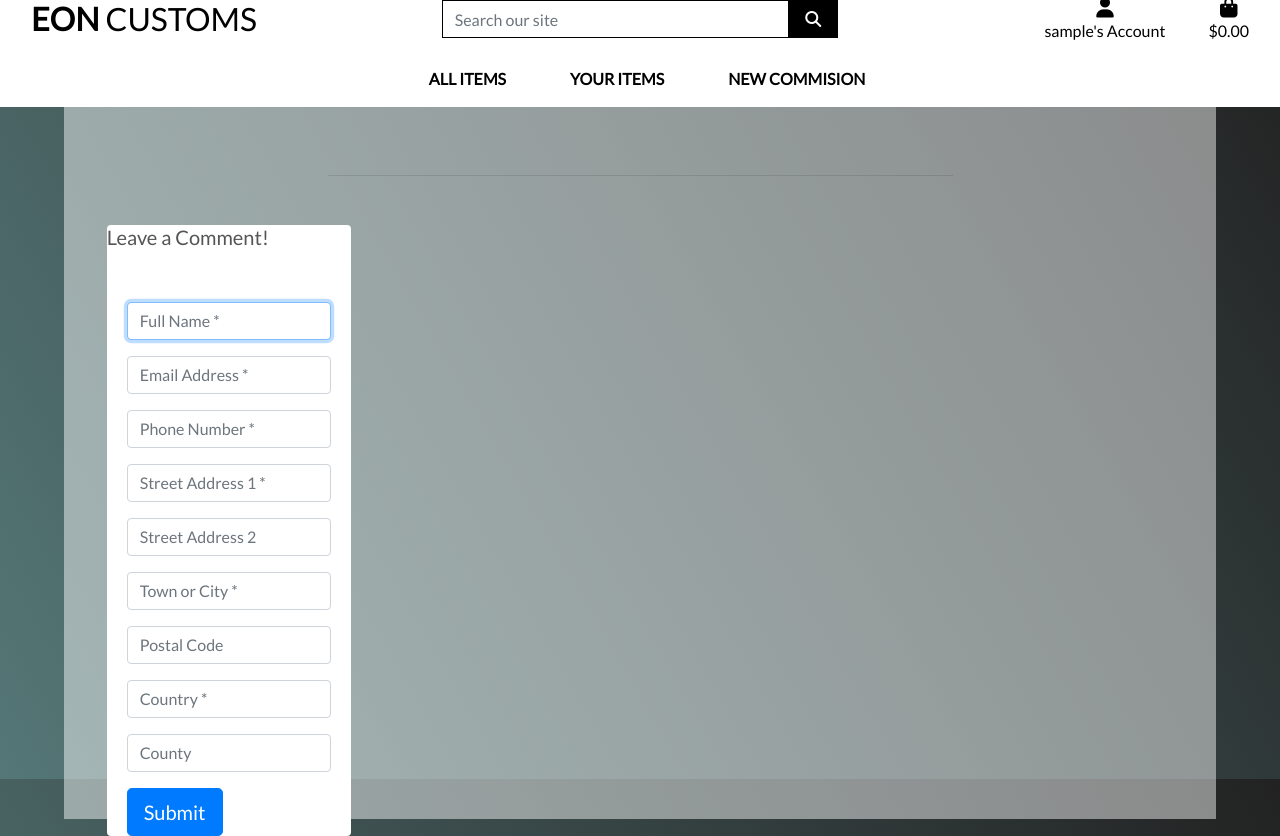
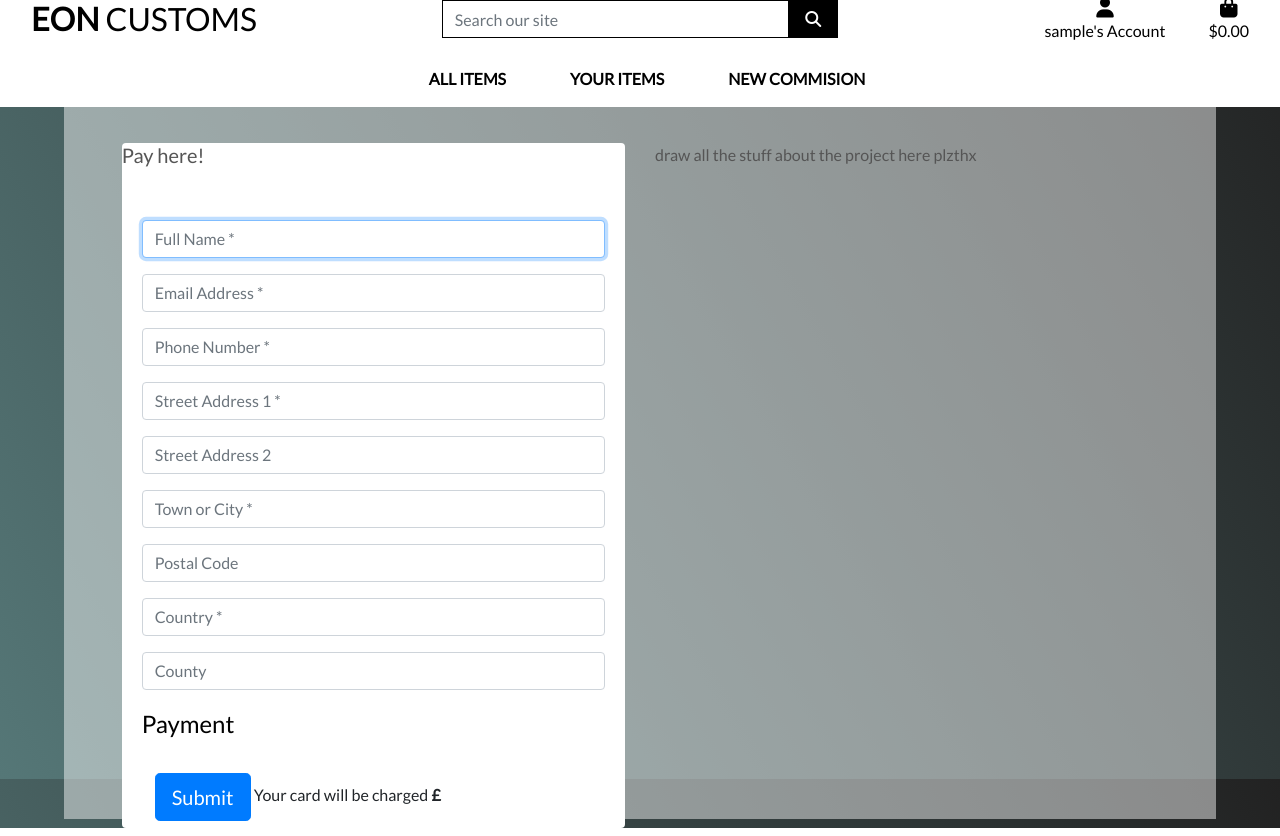
Before and after one commit to EonTAS/FullStack, a Django app: template checkout/templates/checkout/checkout.html in a window 1280 px wide. Shown: the part 21-857 px from the top of the page. Run offline with Django 3.2, Linux system fonts and the light colour scheme; the template is opened without the code that fills it: values that come from a table or form of the project are taken from there, others are empty; the visitor is signed in with stand-in values (Sample User, id 1); some libraries are stand-ins or nearby versions.

Commit message:
Tidied checkout to only allow use if logged in and added placeholder purchase display

```diff
--- a/checkout/templates/checkout/checkout.html
+++ b/checkout/templates/checkout/checkout.html
@@ -15,30 +15,37 @@
 <div class="overlay"></div>
 <div class="container-fluid">
     <div class="row">
-        <div class="col text-center mt-3">
-            <h2 class="logo-font">{{ project.name }}</h2>
-            <hr class="w-50 mb-1">
-        </div>
-    </div>
-    <div class="row">
         <div class="project-container col-10 offset-1">
-            <div class="row mt-1 mb-2"><hr></div>
             <div class="row">
-                {% if request.user.is_authenticated %}
+                <div class="col-12 col-lg-6 order-lg-last mb-5">
+                    draw all the stuff about the project here plzthx
+                </div>
+                <div class="col-12 col-lg-6">
                     <div class="card h-10 border-0">
                         <h5 class="card-title">
-                            Leave a Comment!
+                            Pay here!
                         </h5>
                         {% load crispy_forms_tags %}
                         <div class="card-body pb-0">
                             <form method="post" style="margin-top: 1.3em;">
                                 {{ order_form | crispy }}
                                 {% csrf_token %}
-                                <button type="submit" class="btn btn-primary  btn-lg">Submit</button>
+                                <fieldset class"px-3">
+                                    <legend class="fieldset-label email text-black">Payment</legend>
+                                    <!-- STRIPE magic stuff-->
+                                    <div class="mb-3" id="card-element"></div>
+                                    <div class="mb-3 text-danger" id="card-errors" role="alert"></div>
+                                </fieldset>
+                                <div class="btn rounded-0" id="submit-button">
+
+                                    <button type="submit" class="btn btn-primary  btn-lg">Submit</button>
+                                    <span>Your card will be charged <strong>£{{project.price|floatformat:2}}</strong></span>
+                                </div>
+
                             </form>
                         </div>
                     </div>
-                {% endif %}
+                </div>
             </div>
         </div>
     </div>
--- a/checkout/views.py
+++ b/checkout/views.py
@@ -7,6 +7,9 @@ from projects.models import Project
 # Create your views here.
 def checkout(request, id):
     project = get_object_or_404(Project, pk=id)
+    if not request.user.is_authenticated:
+        messages.error(request, "no search entered")
+        return redirect(reverse('checkout'))
 
     if request.method == 'POST':
         order_form = OrderForm(data=request.POST)
--- a/eon_customs/settings.py
+++ b/eon_customs/settings.py
@@ -75,6 +75,7 @@ TEMPLATES = [
                 'django.template.context_processors.request',
                 'django.contrib.auth.context_processors.auth',
                 'django.contrib.messages.context_processors.messages',
+                'django.template.context_processors.media',
             ],
         },
     },
```
Also changed, not shown: media/debug.png (added), media/ivysaur.png (added), projects/migrations/0002_auto_20220121_1921.py (added), projects/migrations/0003_remove_project_image_url.py (added), projects/migrations/0004_auto_20220121_2042.py (added).
